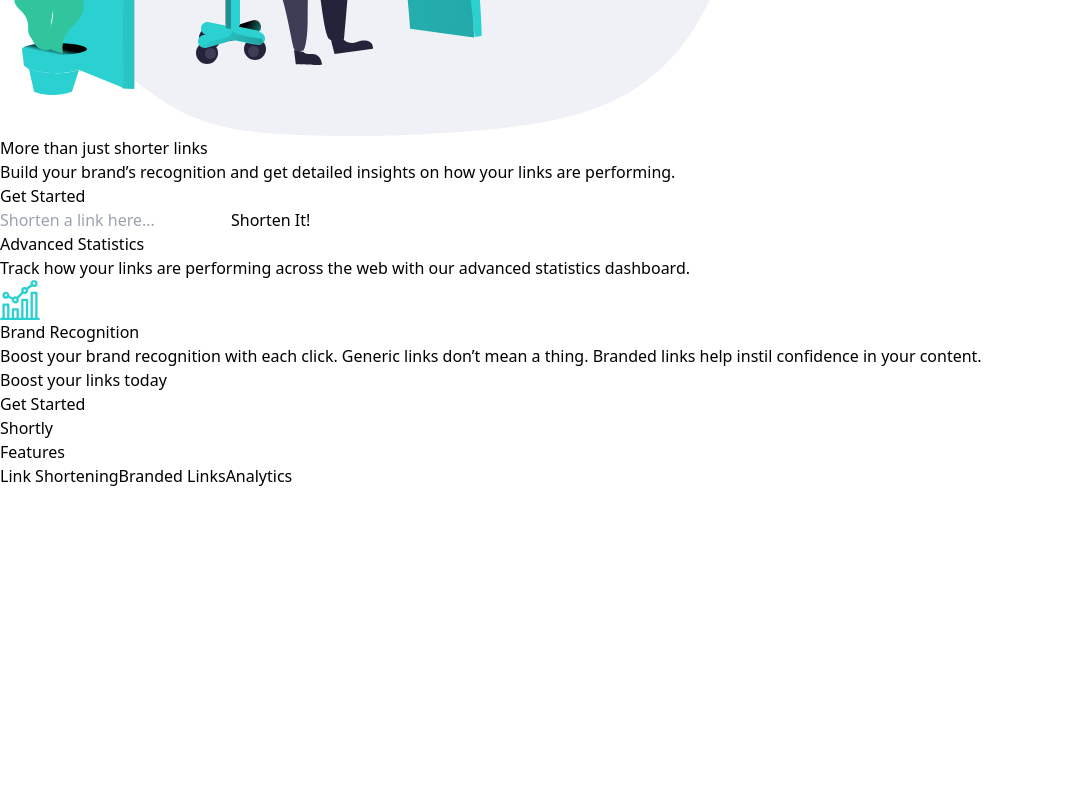
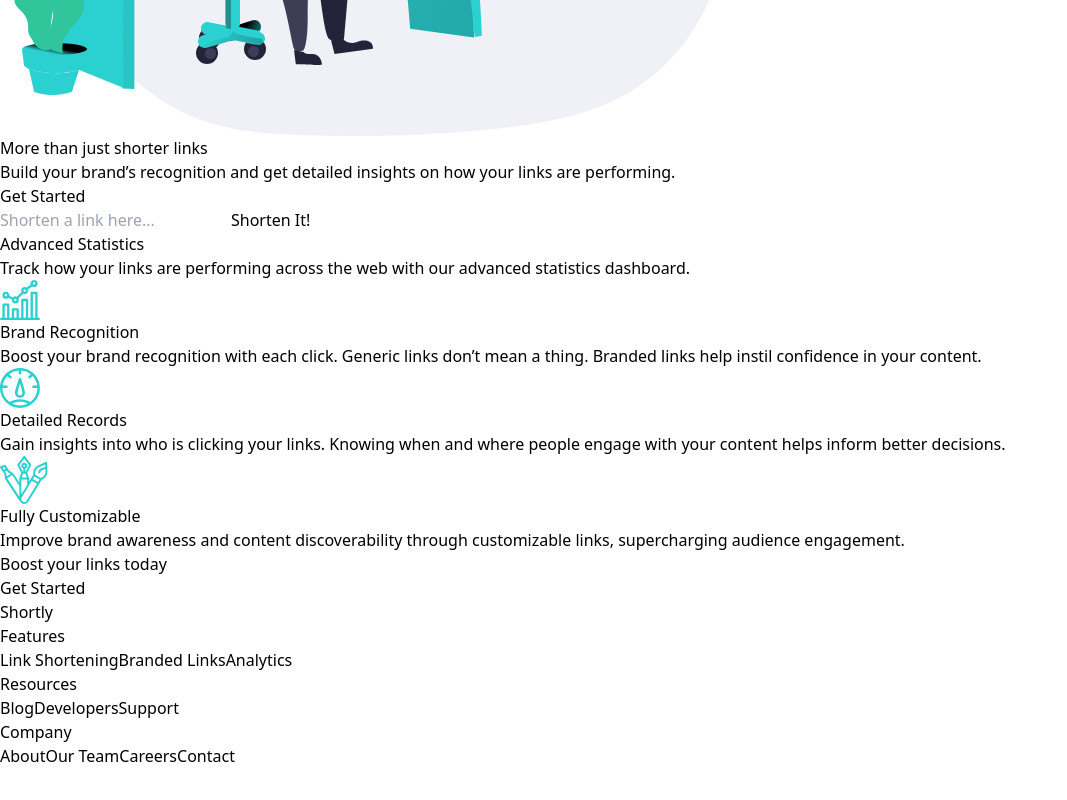
Before and after one commit to velardejm/shorten-url, a Next.js app: page / in a window 1280 px wide. Shown: the part 370-1170 px from the top of the page, without its empty margins (0-1067 px from the left). Before the commit the page ends 950 px from the top, so only its background shows below. Built offline with nearby package versions, Linux system fonts and the light colour scheme.

Commit message:
Setup page structure.

```diff
--- a/components/Features.js
+++ b/components/Features.js
@@ -17,6 +17,24 @@
           a thing. Branded links help instil confidence in your content.
         </p>
       </div>
+
+      <div>
+        <img src="/images/icon-detailed-records.svg"></img>
+        <h2>Detailed Records</h2>
+        <p>
+          Gain insights into who is clicking your links. Knowing when and where
+          people engage with your content helps inform better decisions.
+        </p>
+      </div>
+
+      <div>
+        <img src="/images/icon-fully-customizable.svg"></img>
+        <h2>Fully Customizable</h2>
+        <p>
+          Improve brand awareness and content discoverability through
+          customizable links, supercharging audience engagement.
+        </p>
+      </div>
     </div>
   );
 }
--- a/components/Footer.js
+++ b/components/Footer.js
@@ -13,6 +13,21 @@
       </div>
 
       <div>
+        <h3>Resources</h3>
+        <Link href="#">Blog</Link>
+        <Link href="#">Developers</Link>
+        <Link href="#">Support</Link>
+      </div>
+
+      <div>
+        <h3>Company</h3>
+        <Link href="#">About</Link>
+        <Link href="#">Our Team</Link>
+        <Link href="#">Careers</Link>
+        <Link href="#">Contact</Link>
+      </div>
+
+      <div>
         <img src="/images/icon-facebook.svg" />
         <img src="/images/icon-twitter.svg" />
         <img src="/images/icon-pinterest.svg" />
```
